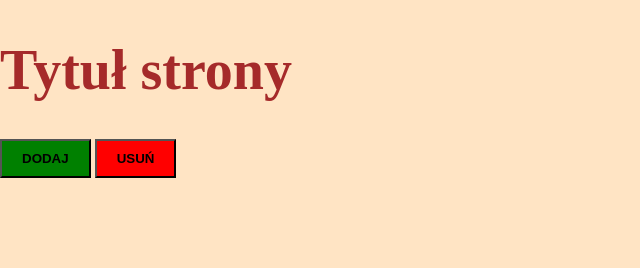
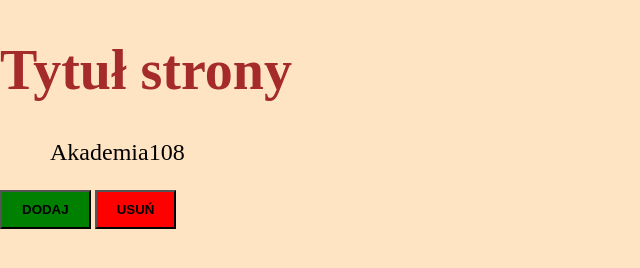
Before and after one commit to sfidura/js-zadanie-37, a plain HTML site: page index.html in a window 1280 px wide. Both pictures are taken after a click on the button "DODAJ". Shown: the whole page, without its empty margins (0-640 px from the left). Drawn offline with Linux system fonts and the light colour scheme.

Commit message:
gotowe zadanie

```diff
--- a/index.html
+++ b/index.html
@@ -9,8 +9,8 @@
     <h1>Tytuł strony</h1>
     <p id="tekst"></p>
 
-    <button id="dodaj">Dodaj</button>
-    <button id="usun">Usuń</button>
+    <button id="dodaj" onclick="btnDodaj()">Dodaj</button>
+    <button id="usun" onclick="btnUsun()">Usuń</button>
 
     <script src="js/main.js"></script>
 </body>
--- a/js/main.js
+++ b/js/main.js
@@ -0,0 +1,7 @@
+function btnDodaj(){
+    document.getElementById("tekst").textContent = "Akademia108";
+}
+
+function btnUsun(){
+    document.getElementById("tekst").textContent = "";
+}
```
